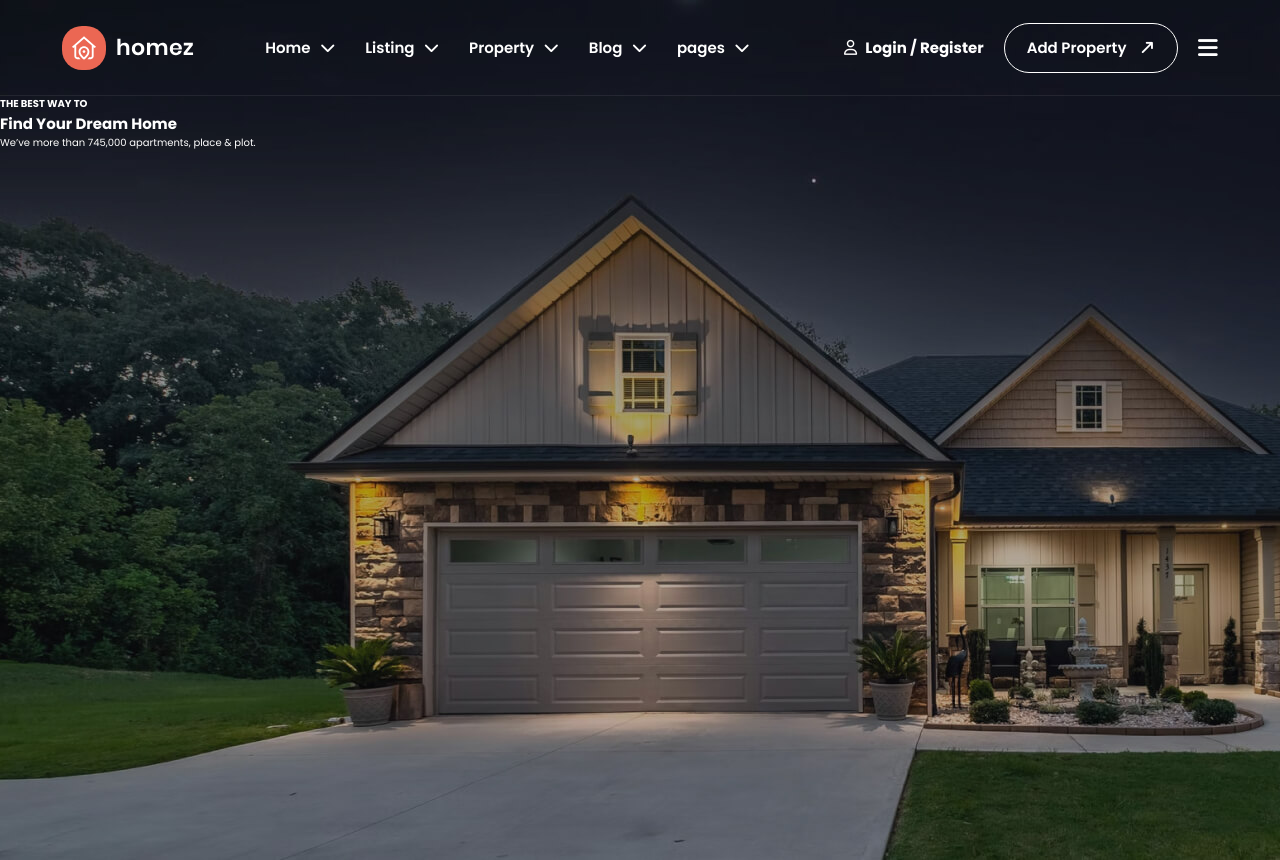
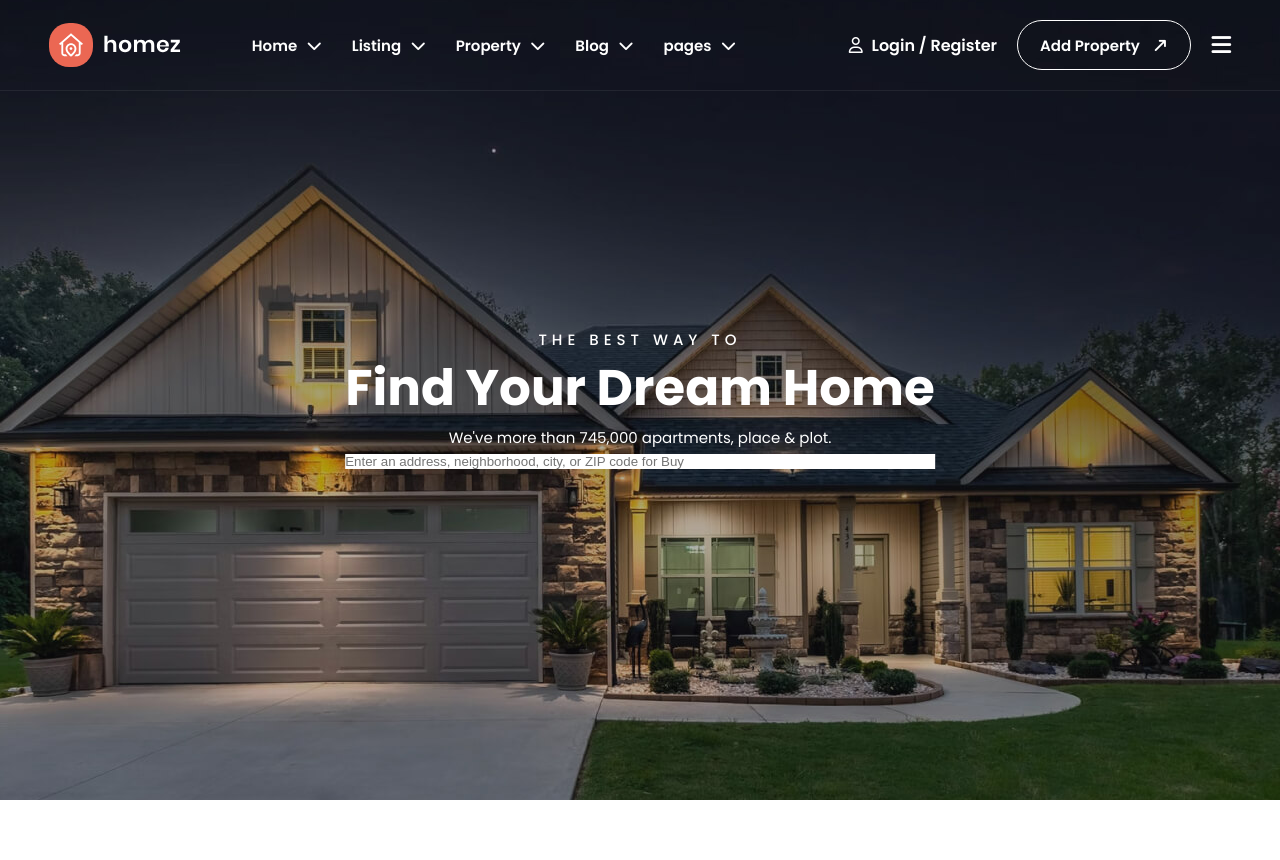
Before and after one commit to zihadhossion/real-state-design, a plain HTML site: page index.html in a window 1280 px wide. Shown: the top 860 px of the page. Drawn offline with Linux system fonts and the light colour scheme.

Commit message:
home added

```diff
--- a/css/_base.scss
+++ b/css/_base.scss
@@ -12,9 +12,8 @@ html {
 }
 
 body {
+    // min-height: 100vh;
     font-family: 'Poppins', sans-serif;
-    background: url('../image/home.jpg');
-    color: $primary-color;
 }
 
 a {
@@ -24,3 +23,7 @@ a {
 li {
     list-style-type: none;
 }
+
+.wrapper {
+    height: 100vh;
+}
--- a/css/_header.scss
+++ b/css/_header.scss
@@ -1,10 +1,11 @@
-@import "variable";
-
 #header {
     width: 100%;
+    display: block;
     font-size: 1.5rem;
     border-bottom: 1px solid hsla(0, 0%, 100%, .07);
-    position: relative;
+    background-color: transparent;
+    position: fixed;
+    z-index: 1;
 
     .sticky {
         box-shadow: 0 1px 4px rgba(24, 26, 32, .07);
@@ -14,6 +15,7 @@
         animation-name: slideDown;
         animation-duration: 1s;
         animation-fill-mode: both;
+        z-index: 99;
 
         @keyframes slideDown {
             0% {
@@ -40,14 +42,28 @@
         .left .logo-box .b-img {
             display: block !important;
         }
+
+        .right {
+            color: $second-color;
+
+            .property-btn {
+                color: $second-color;
+                border: 1px solid $second-color !important;
+
+                &:hover {
+                    color: $primary-color;
+                }
+            }
+        }
     }
 
     .desktop-bar {
         width: 100%;
+        color: $primary-color;
         display: flex;
         justify-content: space-around;
         align-items: center;
-        padding: 2.25rem;
+        padding: 2rem 0;
 
         .left {
             display: flex;
@@ -192,11 +208,11 @@
         .right {
             display: flex;
             align-items: center;
-            font-size: 1.5rem;
+            font-size: 1.6rem;
             gap: 2rem;
 
             .account {
-                font-weight: 700;
+                font-weight: 600;
                 cursor: pointer;
 
                 span {
@@ -205,6 +221,7 @@
             }
 
             .property-btn {
+                font-size: 1.5rem;
                 font-weight: 600;
                 background: transparent;
                 border: 1px solid $primary-color;
--- a/css/_hero.scss
+++ /dev/null
@@ -1,3 +0,0 @@
-#hero {
-    min-height: 100vh;
-}
--- /dev/null
+++ b/css/_home.scss
@@ -0,0 +1,36 @@
+#home {
+    height: 100%;
+    color: $primary-color;
+    font-size: 1.5rem;
+    text-align: center;
+    background-image: url('../image/home.jpg');
+    background-repeat: no-repeat;
+    background-position: 50%;
+    position: relative;
+
+    .container {
+        position: absolute;
+        top: 50%;
+        left: 50%;
+        transform: translate(-50%, -50%);
+
+        .title {
+            font-weight: 500;
+            text-transform: uppercase;
+            letter-spacing: .5rem;
+        }
+
+        .desc {
+            font-size: 5rem;
+        }
+
+        input {
+            width: 100%;
+            border: none;
+            outline: none;
+        }
+    }
+
+
+
+}
--- a/css/style.scss
+++ b/css/style.scss
@@ -1,5 +1,5 @@
 @import "base";
 @import "header";
-@import "hero";
+@import "home";
 @import "property";
 @import "category";
--- a/index.html
+++ b/index.html
@@ -11,6 +11,7 @@
 </head>
 
 <body>
+    <main class="wrapper">
         <header id="header" class="">
             <div class="desktop-bar">
                 <div class="left">
@@ -219,13 +220,16 @@
                 </div>
             </div>
         </header>
-    <main>
-        <section id="hero">
+        <section id="home">
+            <article class="container">
+                <h4 class="title">THE BEST WAY TO</h4>
+                <h1 class="desc">Find Your Dream Home</h1>
+                <p>We've more than 745,000 apartments, place & plot.</p>
                 <div>
-                <h4>THE BEST WAY TO</h4>
-                <h1>Find Your Dream Home</h1>
-                <p>We’ve more than 745,000 apartments, place & plot.</p>
+                    <input type="text" placeholder="Enter an address, neighborhood, city, or ZIP code for Buy">
                 </div>
+            </article>
+
         </section>
         <section id="explore-property">
 
@@ -235,6 +239,8 @@
         </section>
     </main>
 
+
+
     <script src="./main.js"></script>
 </body>
 
```
Also changed, not shown: css/style.css, 1 other file. Lines whose indentation alone changed are shown as unchanged.
